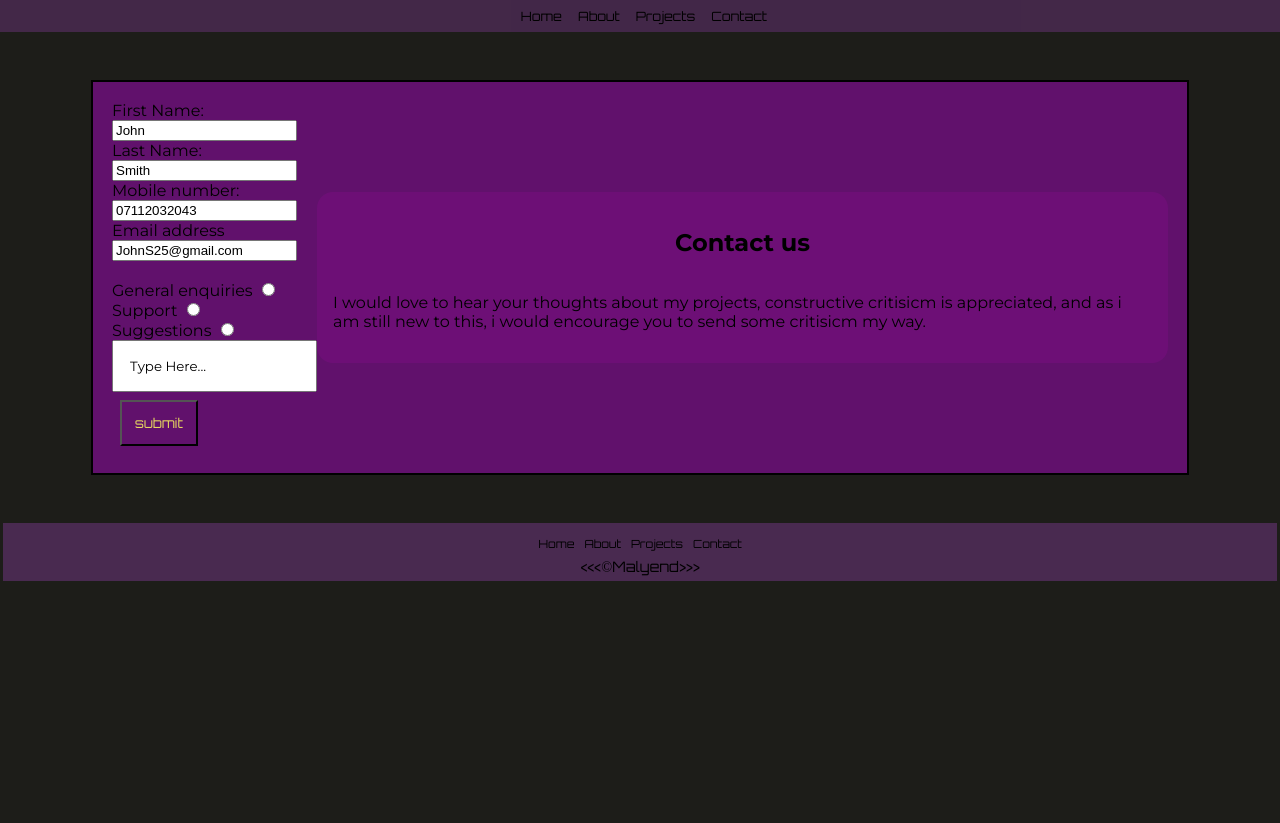
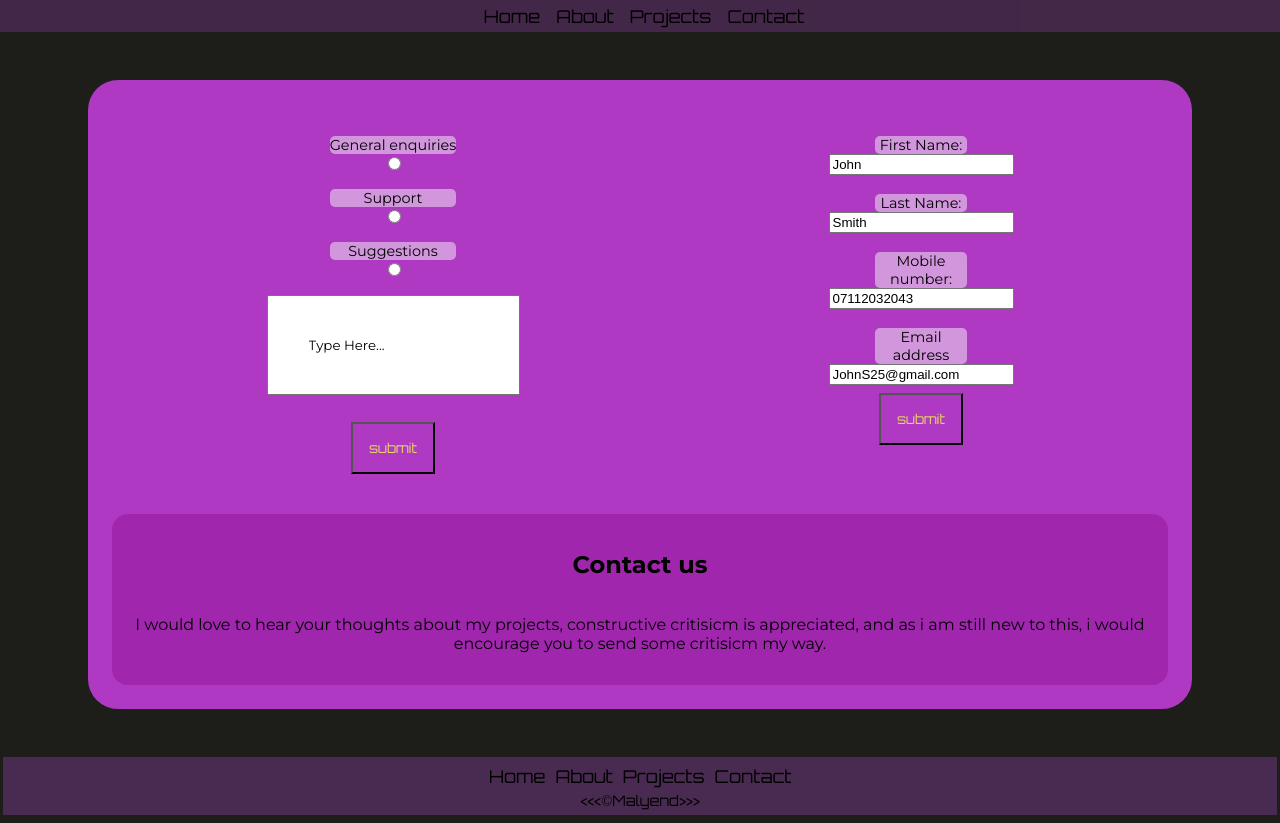
Before and after one commit to Malyend/Portfolio, a plain HTML site: page Contact.html in a window 1280 px wide. Before the commit the page ends 800 px from the top, so only its background shows below. Drawn offline with Linux system fonts and the light colour scheme; a web font is replaced by a local one.

Commit message:
Have added animations, touched upon the Contact.html a bit.

```diff
--- a/Contact.html
+++ b/Contact.html
@@ -30,6 +30,41 @@
             <div class="contact-container">
             <div class="contact-form">
 
+                <div class="formRow">
+                <form action="Forms.php" method="post">
+                    <label for="option1">General enquiries</label>
+                    <input
+                    type="radio"
+                    id="option1"
+                    name="choose">
+                    <br>
+
+                    <label  for="option2">Support</label>
+                    <input
+                    type="radio"
+                    id="option2"
+                    name="choose">
+                    <br>
+
+                    <label for="option3">Suggestions</label>
+                    <input
+                     type="radio"
+                      id="option3"
+                       name="choose">
+                       <br>
+
+                    <label for="Text-Box"></label>
+                    <input
+                    type="text"
+                    id="Text-Box"
+                    value="Type Here..."
+                    > <br>
+
+                    <input type="submit" value="submit" id="submit"
+                    >
+                </form>
+                </div>
+
                 <form action="Forms.php" method="post">
                     <label for="Fname">First Name:</label>
                     <input
@@ -61,40 +96,12 @@
                     id="Email"
                     name="Email"
                     value="JohnS25@gmail.com">
-                    <br>
-                    <br>
-
-                    <label for="option1">General enquiries</label>
-                    <input
-                    type="radio"
-                    id="option1"
-                    name="choose">
-                    <br>
-
-                    <label for="option2">Support</label>
-                    <input
-                    type="radio"
-                    id="option2"
-                    name="choose">
-                    <br>
-
-                    <label for="option3">Suggestions</label>
-                    <input
-                     type="radio"
-                      id="option3"
-                       name="choose">
-                       <br>
-
-                    <label for="Text-Box"></label>
-                    <input
-                    type="text"
-                    id="Text-Box"
-                    value="Type Here..."
-                    > <br>
 
                     <input type="submit" value="submit" id="submit"
                     >
                 </form>
+
+
                 <div class="contact-information">
                     <h2>Contact us</h2>
                 <p>I would love to hear your thoughts about my projects, constructive critisicm is appreciated,
--- a/Pot.css
+++ b/Pot.css
@@ -26,6 +26,12 @@ montserrat
 body {
     background-color: rgb(29, 29, 25);
 }
+
+
+
+
+
+
 /*Navigation Section*/
 .Navigation-container {
   background-color: rgba(73, 42, 80, 0.866);
@@ -55,9 +61,9 @@ body {
 }
 
 .Navigation nav, a {
-    font-family:"Orbitron", serif ;
+    font-family:"Orbitron", serif, 'Lucida Sans', 'Lucida Sans Regular', 'Lucida Grande', 'Lucida Sans Unicode', Geneva, Verdana, sans-serif ;
     padding: 0.5rem;
-    font-size: 0.8rem;
+    font-size: 1.1rem;
 
     text-decoration: none;
     color: black;
@@ -65,6 +71,17 @@ body {
 .Navigation a:hover {
     color: blueviolet;
 }
+
+
+
+
+
+
+
+
+
+
+
 /*Heading Section*/
 #header {
     font-family: "Montserrat", serif;
@@ -103,16 +120,45 @@ body {
     position: relative;
     z-index: 2;
 }
+@keyframes Color {
 
-#header h1{
+    50% {
+        color: #830dd8;
+    }
+
+    75% {
+        color: #bd33e4;
+    }
+
+
+}
+.Chng-color {
     font-size: 3.5rem;
     font-family: "Orbitron", serif;
     text-align: center;
 
+    animation: Color 2s ease-in 1s infinite;
 }
-#header p {
-    font-size: 2rem;
+
+@keyframes Appear {
+    0% {
+        opacity: 0;
+        transform: scale(1) rotate(360deg);
+    }
+
+    50% {
+        opacity: 0.5;
+    }
+
+    100% { opacity: 1;}
+}
+.Appear {
+    font-size: 1.6rem;
     text-align: center;
+    animation-name: Appear;
+
+    animation-iteration-count: 1;
+    animation-duration: 2s;
 }
 
 .header-button, button {
@@ -131,11 +177,24 @@ body {
     border-style: hidden;
     color: #830dd8;
     cursor: pointer;
+    transition: 2s;
 }
 
-.header-button, button:hover {
+ button:hover {
+    padding: 1.7rem;
     border-style: groove;
+    transition: 1s;
 }
+
+
+
+
+
+
+
+
+
+
 
 /*The About Section*/
 #About-Container {
@@ -191,6 +250,16 @@ body {
     height: fit-content;
 
 }
+
+
+
+
+
+
+
+
+
+
 /*The Projects section*/
 .project-container {
     margin-top: 2rem ;
@@ -200,11 +269,33 @@ body {
 .project-section {
     font-size: 1.3rem;
     font-family:"Montserrat", serif ;
+    color: #7a0b89;
 
 }
 .project-section h1, h2 {
     text-align: center;
+
 }
+.Google-maps {
+    color: #bd60e5;
+}
+.Google-maps iframe {
+    width: 100%;
+
+}
+
+
+
+
+
+
+
+
+
+
+
+
+
 
 
 /*The Contact Section*/
@@ -227,49 +318,87 @@ body {
 .contact-form {
     display: flex;
     flex-direction: row;
-    align-items: center;
+    align-items: start;
     width: 66rem;
-    border: 2px solid black;
+    border-radius: 30px;
 
-    padding: 1.2rem;
+    justify-content: space-around;
+    flex-wrap: wrap;
+
+    padding: 1.5rem;
     margin: 3rem;
 
     font-size: 1rem;
-    font-family:"Montserrat", serif ;
-    background-color: #6e0f7dd6;
+    font-family:"Montserrat", serif, 'Trebuchet MS', 'Lucida Sans Unicode', 'Lucida Grande', 'Lucida Sans', Arial, sans-serif ;
+    background-color: #c93edfda;
+}
+
+.contact-form form {
+    display: inline-flex;
+    flex-direction: column;
+
+    align-items: center;
+    padding: 2rem;
+}
+.contact-form label {
+    font-size: 0.9rem;
+    width: 50%;
+    border-radius: 5px;
+    background-color: #f5f5f57e;
+    text-align: center;
+}
+
+.formRow form{
+    display: flex;
+    flex-direction: column;
+}
+.formRow {
+    display: flex;
+    flex-direction: row;
 }
 .contact-information {
     display: flex;
-    justify-content: start;
     align-items: center;
     flex-direction: column;
 
-    background-color: #900b9346;
+    background-color: #8605885c;
     padding: 1rem;
     border: none;
     border-radius: 1rem;
 
+    text-align: center;
 }
 
 #Text-Box {
-    font-family:"Montserrat", serif ;
-    padding: 1rem;
+    font-family:"Montserrat", serif, 'Lucida Sans', 'Lucida Sans Regular', 'Lucida Grande', 'Lucida Sans Unicode', Geneva, Verdana, sans-serif ;
+    padding: 2.5rem;
 }
 
 #submit {
-    padding: 0.8rem;
+    padding: 1rem;
     margin: 0.5rem;
 
     background-color: transparent;
     color: #e5d560;
 
-    font-family:"Orbitron", serif ;
+    font-family:"Orbitron", serif, 'Gill Sans', 'Gill Sans MT', Calibri, 'Trebuchet MS', sans-serif ;
 }
 
 #submit:hover {
-    text-decoration:underline;
+    text-decoration: wavy;
     background-color: #890b3d;
+
+    cursor: pointer;
+    transition: 2s;
 }
+
+
+
+
+
+
+
+
 
 /*The Footer Section*/
 
@@ -310,7 +439,7 @@ body {
 
 .footer-Nav a {
     font-family:"Orbitron", serif ;
-    font-size: 0.7rem;
+    font-size: 1.1rem;
 
     color: #000;
     padding: 5px;
@@ -333,6 +462,15 @@ body {
     background-color: #7a0b89;
 
 }
+
+
+
+
+
+
+
+
+
 
 @media (max-width: 600px) {
     #P1 {
```
Also changed, not shown: Projects.html (+6 -3 lines), index.html (+2 -2 lines).
